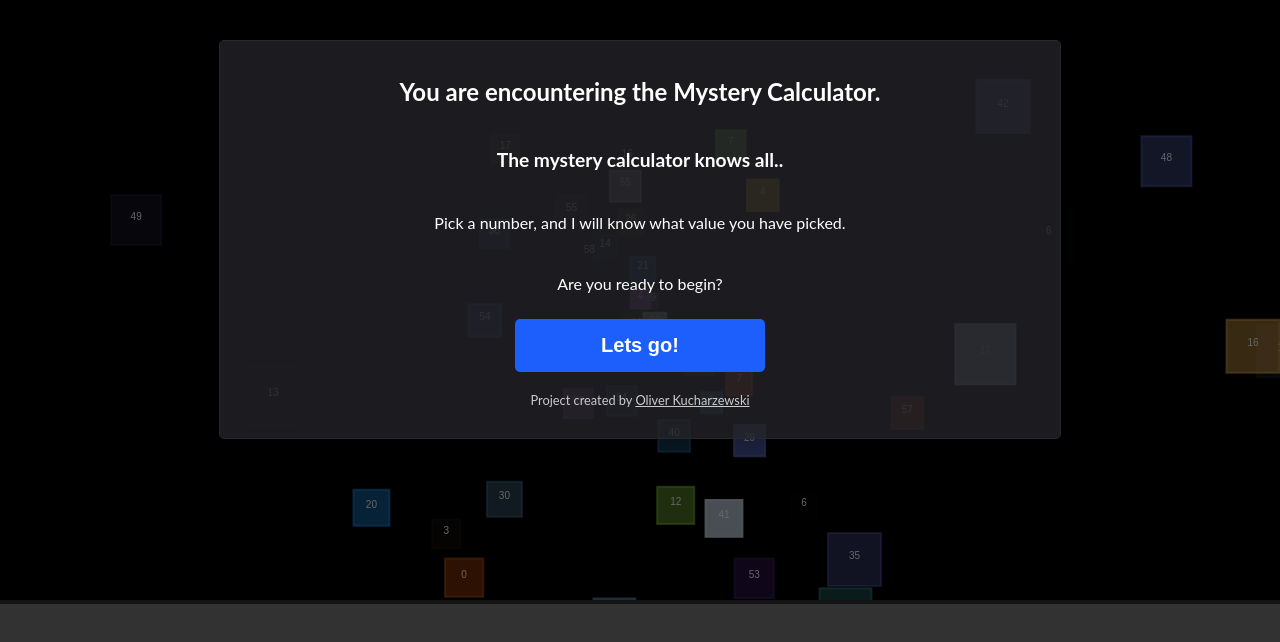
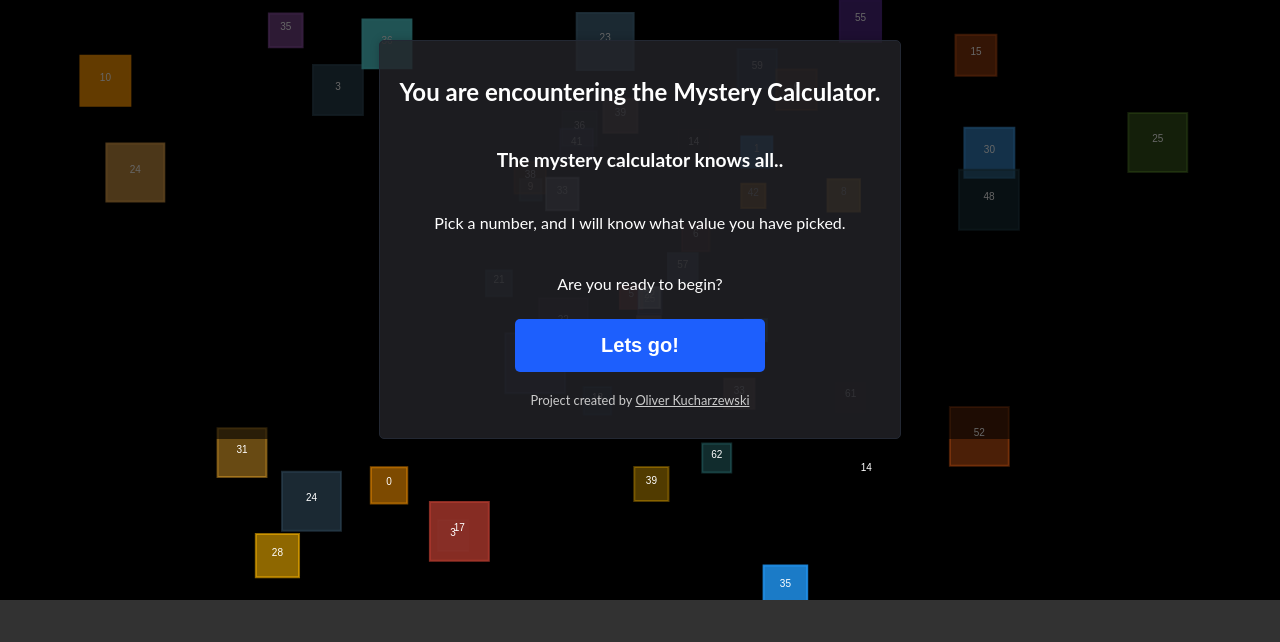
Before and after one commit to oliverkuchies/mystery-calculator, a website with bundled scripts: page public/index.html in a window 1280 px wide. Built offline with nearby package versions, Linux system fonts and the light colour scheme.

Commit message:
Update styling, clean up UI fonts etc, add tsc to lint

```diff
--- a/public/index.html
+++ b/public/index.html
@@ -31,6 +31,12 @@
         overflow-x: hidden;
       }
 
+      canvas {
+        display: block;
+        position: absolute;
+        z-index: -2;
+      }
+
       #overlay {
         position: absolute;
         top: 0;
--- a/src/app.ts
+++ b/src/app.ts
@@ -19,7 +19,7 @@ export class App extends LitElement {
         justify-content: center;
         gap: 10px;
         width: 100%;
-        height: 100%;
+        overflow: auto;
       }
 
       footer {
@@ -43,6 +43,9 @@ export class App extends LitElement {
   }
 
   private getCurrentPage (): TemplateResult {
+    // Run resize
+    window.dispatchEvent(new Event('resize'))
+
     switch (this.currentPage) {
       case 'calculator':
         return html`<app-calculator
--- a/src/common/styles.ts
+++ b/src/common/styles.ts
@@ -28,11 +28,8 @@ const globalStyles = css`
   }
 
   .page-wrapper {
-    position: absolute;
-    top: 5vh;
-    left: 0;
-    bottom: 0;
-    right: 0;
+    position: relative;
+    margin-top: 5vh;
     border-radius: 5px;
     color: white;
     z-index: 2;
--- a/src/components/calculator.ts
+++ b/src/components/calculator.ts
@@ -17,6 +17,7 @@ export class Calculator extends LitElement {
         gap: 10px;
         width: 100%;
         height: 100%;
+        overflow: auto;
       }
     `
   ]
--- a/src/components/card.ts
+++ b/src/components/card.ts
@@ -20,6 +20,7 @@ export class Card extends LitElement {
         flex-wrap: wrap;
         padding: 5px;
         justify-content: space-between;
+        box-sizing: border-box;
 
         &.selected {
           background-color: var(--bg-hover);
```
